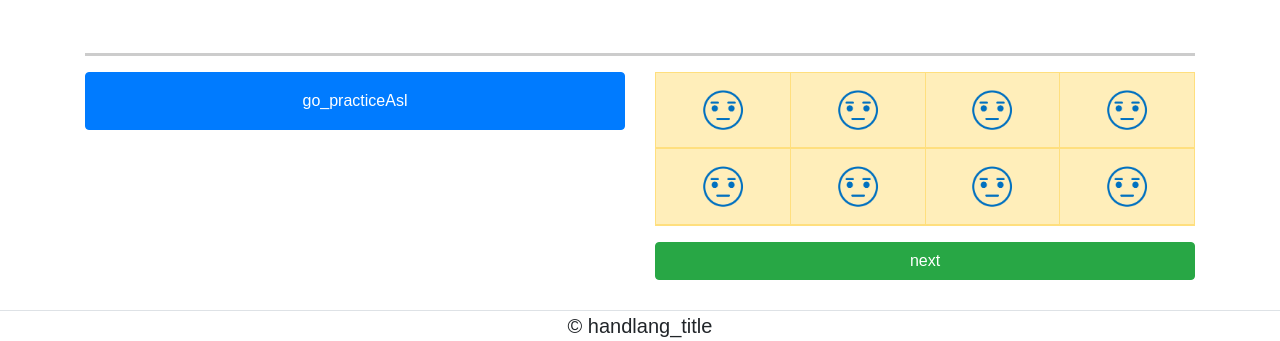
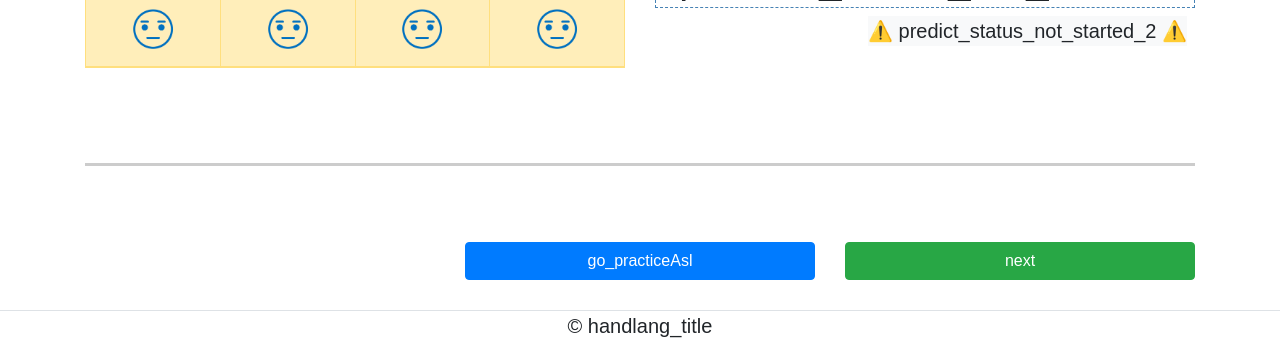
Before and after one commit to yskim0/GoogleSolutionChallenge_Handlang, a Flask app: page /practice?element=a in a window 1280 px wide. Shown: the part 791-1132 px from the top of the page. Run offline with Flask 2, Linux system fonts and the light colour scheme; some libraries are stand-ins or nearby versions; some web fonts are replaced.

Commit message:
revise practice

```diff
--- a/templates/practice.html
+++ b/templates/practice.html
@@ -8,8 +8,32 @@
                 <!--            img Label-->
                 <img style="width:90%; height:auto; margin-top: 10%;" src="{{ img }}">
                 <p id="topic"
-                   style=" width:100%; height: 10%; font-size: 400%; text-align: center;"> {{ alphabet }} </p>
+                   style=" width:100%; height: 10%; font-size: 200%; text-align: center;"> {{ alphabet }} </p>
                 <!--          ASL image-->
+                <!-- <div class="col-sm-6"> -->
+
+                    <!--          ok 싸인 by 지영언니-->
+
+                    <table class="table table-lg table-bordered table-warning text-center">
+                        <thead>
+                        <tr>
+                            <td><img style="min-width: 50px" id="check_table_1" src="../static/img/expressioness.png" class="w-25" alt=""/></td>
+                            <td><img style="min-width: 50px" id="check_table_2" src="../static/img/expressioness.png" class="w-25" alt=""/></td>
+                            <td><img style="min-width: 50px" id="check_table_3" src="../static/img/expressioness.png" class="w-25" alt=""/></td>
+                            <td><img style="min-width: 50px" id="check_table_4" src="../static/img/expressioness.png" class="w-25" alt=""/></td>
+                        </tr>
+                        </thead>
+                        <thead>
+                        <tr>
+                            <td><img style="min-width: 50px" id="check_table_5" src="../static/img/expressioness.png" class="w-25" alt=""/></td>
+                            <td><img style="min-width: 50px" id="check_table_6" src="../static/img/expressioness.png" class="w-25" alt=""/></td>
+                            <td><img style="min-width: 50px" id="check_table_7" src="../static/img/expressioness.png" class="w-25" alt=""/></td>
+                            <td><img style="min-width: 50px" id="check_table_8" src="../static/img/expressioness.png" class="w-25" alt=""/></td>
+                        </tr>
+                        </thead>
+                    </table>
+
+                <!-- </div> -->
                 <br><br><br>
             </div>
             <!--          webcam -->
@@ -31,48 +55,27 @@
         <!--          경계선-->
         <hr style="border: 0; height: 3px; background: #ccc;">
 
+        <!-- <div class="row">
+            <div class="col-sm-6">
+                           알파벳 선택하기 버튼 -->
+                <!-- <a id="btn_practice_asl" class="btn btn-primary btn-block p-3" href="{{ url_for('practice_asl') }}"> {{_('go_practiceAsl')}}</a> -->
+            <!-- </div>
+
+        </div> -->
+<br><br>
         <div class="row">
-            <div class="col-sm-6">
-                <!--            알파벳 선택하기 버튼-->
-                <a id="btn_practice_asl" class="btn btn-primary btn-block p-3" href="{{ url_for('practice_asl') }}"> {{_('go_practiceAsl')}}</a>
-            </div>
-
-            <div class="col-sm-6">
-
-                <!--          ok 싸인 by 지영언니-->
-
-                <table class="table table-lg table-bordered table-warning text-center">
-                    <thead>
-                    <tr>
-                        <td><img style="min-width: 50px" id="check_table_1" src="../static/img/expressioness.png" class="w-25" alt=""/></td>
-                        <td><img style="min-width: 50px" id="check_table_2" src="../static/img/expressioness.png" class="w-25" alt=""/></td>
-                        <td><img style="min-width: 50px" id="check_table_3" src="../static/img/expressioness.png" class="w-25" alt=""/></td>
-                        <td><img style="min-width: 50px" id="check_table_4" src="../static/img/expressioness.png" class="w-25" alt=""/></td>
-                    </tr>
-                    </thead>
-                    <thead>
-                    <tr>
-                        <td><img style="min-width: 50px" id="check_table_5" src="../static/img/expressioness.png" class="w-25" alt=""/></td>
-                        <td><img style="min-width: 50px" id="check_table_6" src="../static/img/expressioness.png" class="w-25" alt=""/></td>
-                        <td><img style="min-width: 50px" id="check_table_7" src="../static/img/expressioness.png" class="w-25" alt=""/></td>
-                        <td><img style="min-width: 50px" id="check_table_8" src="../static/img/expressioness.png" class="w-25" alt=""/></td>
-                    </tr>
-                    </thead>
-                </table>
-
-            </div>
-
-        </div>
-
-        <div class="row">
-            <div class="col-sm-6">
+            <div class="col-sm-4">
                 {% if previous_topic|length %}
                     <a id="btn_previous" class="btn btn-success btn-block p-6"
                        href="{{ url_for('practice', element=previous_topic) }}">{{_('previous')}}</a>
                 {% endif %}
             </div>
+            <div class="col-sm-4">
+                <a id="btn_practice_asl" class="btn btn-primary btn-block p-6" href="{{ url_for('practice_asl') }}"> {{_('go_practiceAsl')}}</a>
 
-            <div class="col-sm-6">
+            </div>
+
+            <div class="col-sm-4">
                 <a id="btn_next" class="btn btn-success btn-block p-6" href="{{ url_for('practice', element=next_topic) }}">{{_('next')}}</a>
             </div>
 
```
Also changed, not shown: model/crop_img.jpg.
